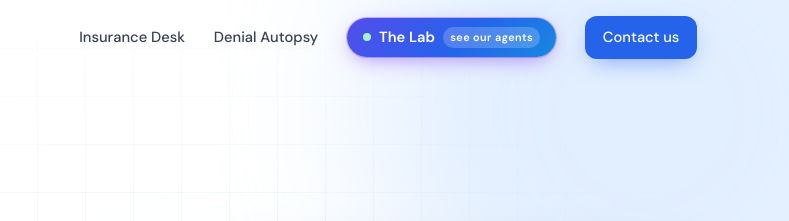
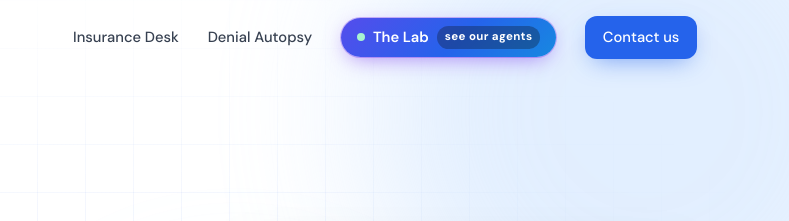
Before and after one commit to getlemnos32/lemnos-website, a plain HTML site: page index.html in a window 1280 px wide. Shown: the top 221 px of the page, 491-1280 px from the left. Drawn offline with Linux system fonts and the light colour scheme.

Commit message:
lab tag contrast

```diff
--- a/index.html
+++ b/index.html
@@ -34,7 +34,7 @@ nav .in{max-width:1160px;margin:0 auto;padding:1rem 2rem;display:flex;justify-co
 .links a.labbtn{position:relative;display:inline-flex;align-items:center;gap:.5rem;padding:.5rem 1rem;border-radius:99px;font-weight:600;color:#fff;background:linear-gradient(135deg,#7C3AED,#2563EB,#06B6D4);background-size:200% 200%;animation:labshift 6s ease infinite;box-shadow:0 0 0 1px rgba(124,58,237,.35),0 6px 22px -6px rgba(124,58,237,.65);transition:transform .2s,box-shadow .2s}
 .links a.labbtn:hover{color:#fff;transform:translateY(-2px);box-shadow:0 0 0 1px rgba(124,58,237,.5),0 10px 30px -6px rgba(124,58,237,.85)}
 .labbtn .pulse{width:8px;height:8px;border-radius:50%;background:#A7F3D0;box-shadow:0 0 0 0 rgba(167,243,208,.8);animation:labpulse 1.8s infinite}
-.labbtn .lb-tag{font-size:.68rem;font-weight:600;letter-spacing:.04em;padding:.12rem .45rem;border-radius:99px;background:rgba(255,255,255,.2)}
+.labbtn .lb-tag{font-size:.72rem;font-weight:700;letter-spacing:.03em;padding:.14rem .5rem;border-radius:99px;background:rgba(15,23,42,.35)}
 @keyframes labshift{0%,100%{background-position:0% 50%}50%{background-position:100% 50%}}
 @keyframes labpulse{0%{box-shadow:0 0 0 0 rgba(167,243,208,.8)}70%{box-shadow:0 0 0 8px rgba(167,243,208,0)}100%{box-shadow:0 0 0 0 rgba(167,243,208,0)}}
 @media(max-width:760px){.links{gap:.6rem}.links a.labbtn{display:inline-flex;padding:.45rem .8rem;font-size:.85rem}.labbtn .lb-tag{display:none}.links a.btn{padding:.5rem .8rem!important;font-size:.85rem}}
```
